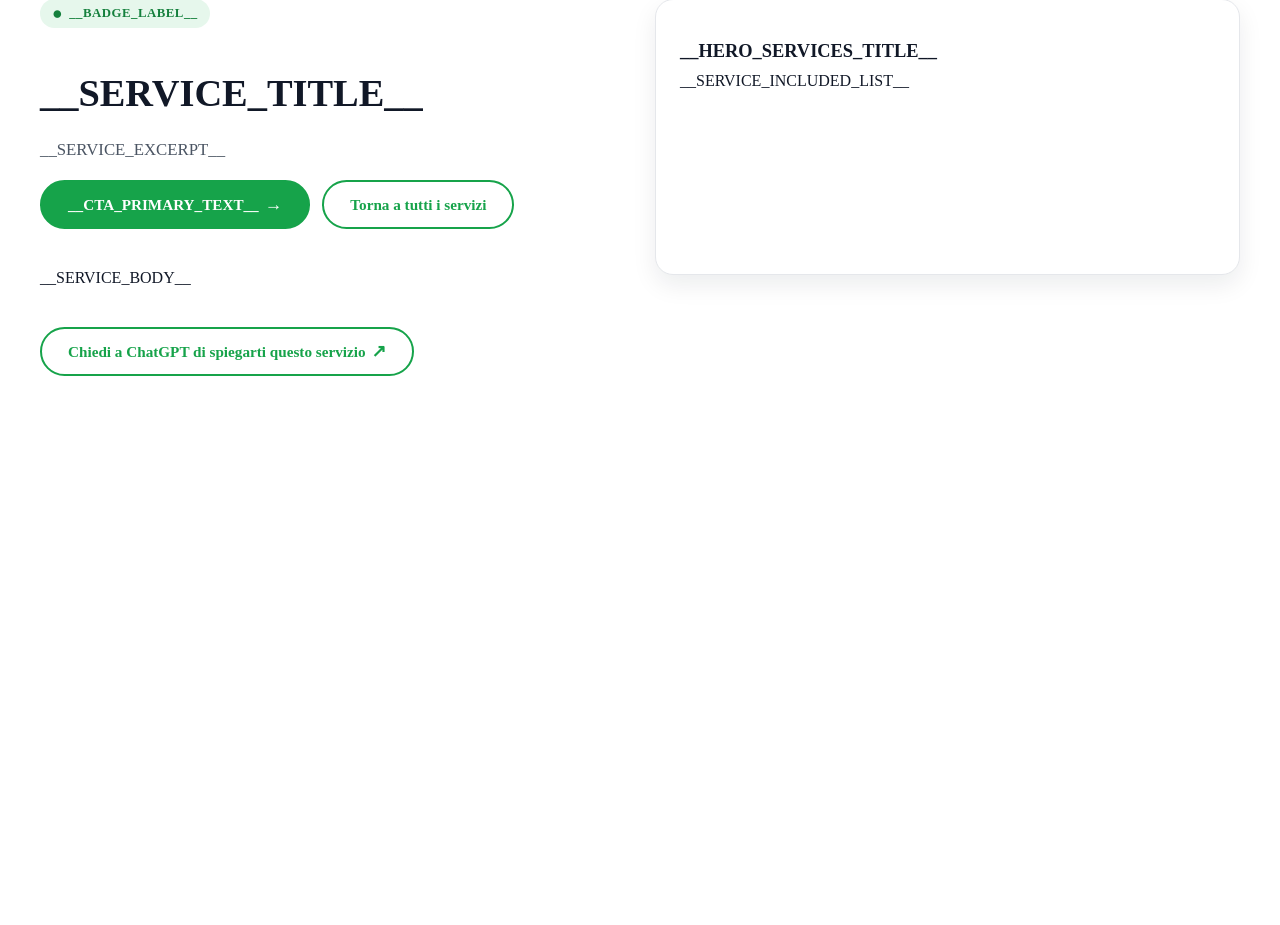
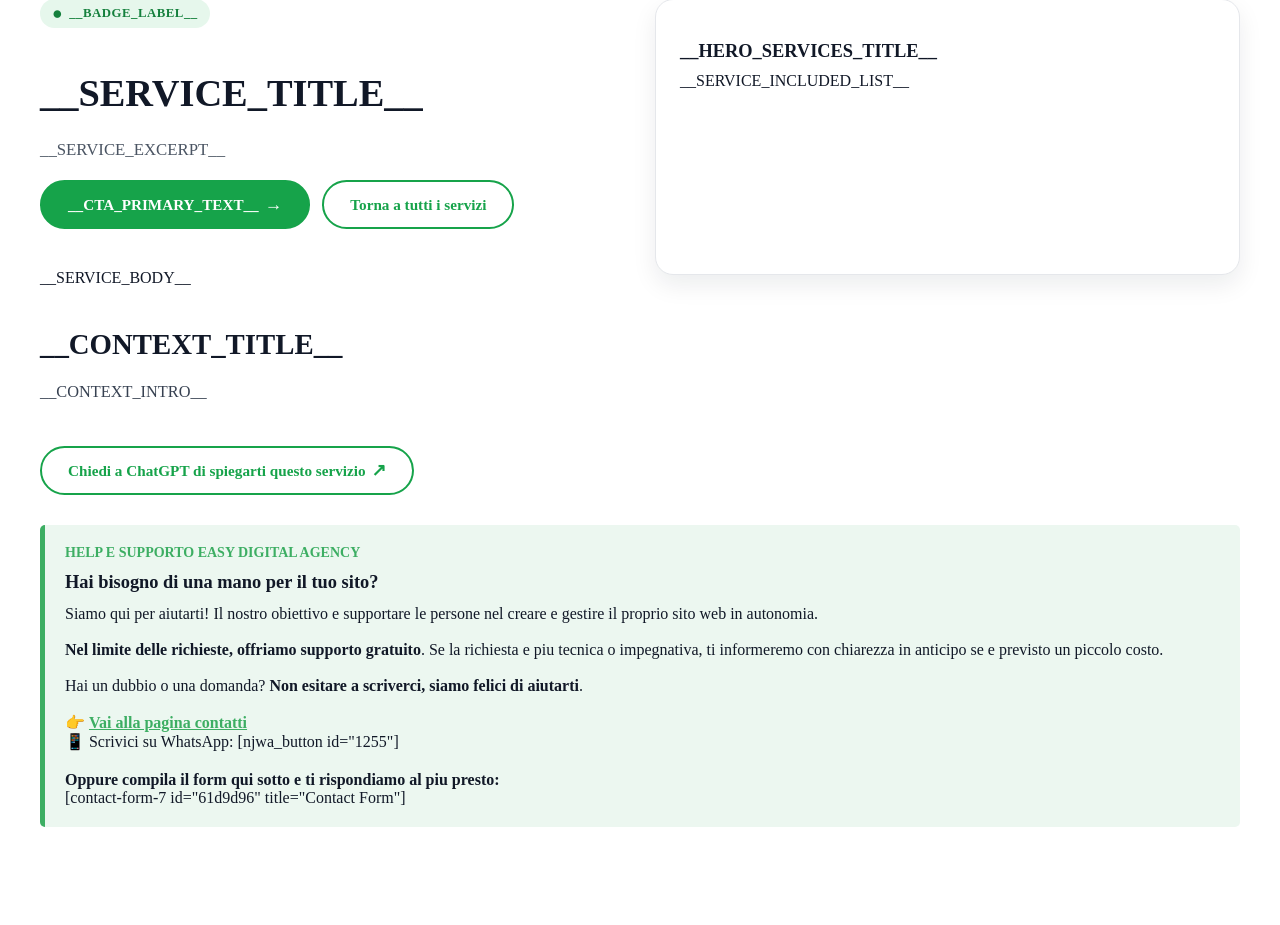
Before and after one commit to DanieleRamacci/sito-easydigital, a Python web app: template content/templates/service-page.html in a window 1280 px wide. Shown: the part 49-974 px from the top of the page. Before the commit the page ends 425 px from the top, so only its background shows below. Run offline with Jinja, Linux system fonts and the light colour scheme; the template is opened without the code that fills it, so the values that code supplies are empty.

Commit message:
aggiornamento pagina servizi e template servizio specifico

```diff
--- a/content/templates/service-page.html
+++ b/content/templates/service-page.html
@@ -91,6 +91,11 @@
   <section class="eda-section">__SERVICE_BODY__</section>
 
   <section class="eda-section">
+    <h2>__CONTEXT_TITLE__</h2>
+    <p class="eda-section-lead eda-text-justify">__CONTEXT_INTRO__</p>
+  </section>
+
+  <section class="eda-section">
     <div class="eda-hero-actions" style="margin-top: 18px;">
       <a
         href="#"
@@ -99,6 +104,24 @@
       >Chiedi a ChatGPT di spiegarti questo servizio <span>↗</span></a>
     </div>
   </section>
+
+  <aside style="border-left: 5px solid #3dae63; background-color: #ecf7f0; padding: 20px; margin-top: 30px; margin-bottom: 30px; border-radius: 5px;">
+    <div style="font-weight: bold; color: #3dae63; margin-bottom: 10px; font-size: 14px; text-transform: uppercase;">Help e Supporto Easy Digital Agency</div>
+    <h3 style="margin-top: 0;">Hai bisogno di una mano per il tuo sito?</h3>
+    Siamo qui per aiutarti! Il nostro obiettivo e supportare le persone nel creare e gestire il proprio sito web in autonomia.
+    <br><br>
+    <strong>Nel limite delle richieste, offriamo supporto gratuito</strong>. Se la richiesta e piu tecnica o impegnativa, ti informeremo con chiarezza in anticipo se e previsto un piccolo costo.
+    <br><br>
+    Hai un dubbio o una domanda? <strong>Non esitare a scriverci, siamo felici di aiutarti</strong>.
+    <br><br>
+    👉 <a style="color: #3dae63; font-weight: bold; text-decoration: underline;" href="/contatti">Vai alla pagina contatti</a><br>
+    📱 Scrivici su WhatsApp: [njwa_button id="1255"]
+    <div style="margin-top: 20px;">
+      <strong>Oppure compila il form qui sotto e ti rispondiamo al piu presto:</strong>
+      <br>
+      [contact-form-7 id="61d9d96" title="Contact Form"]
+    </div>
+  </aside>
 
   <script type="application/ld+json">
   {
```
Also changed, not shown: content/services/realizzazione-sito-web-a-roma.md (+2 -0 lines), content/templates/services-index.html (+14 -4 lines), 1 other file.
